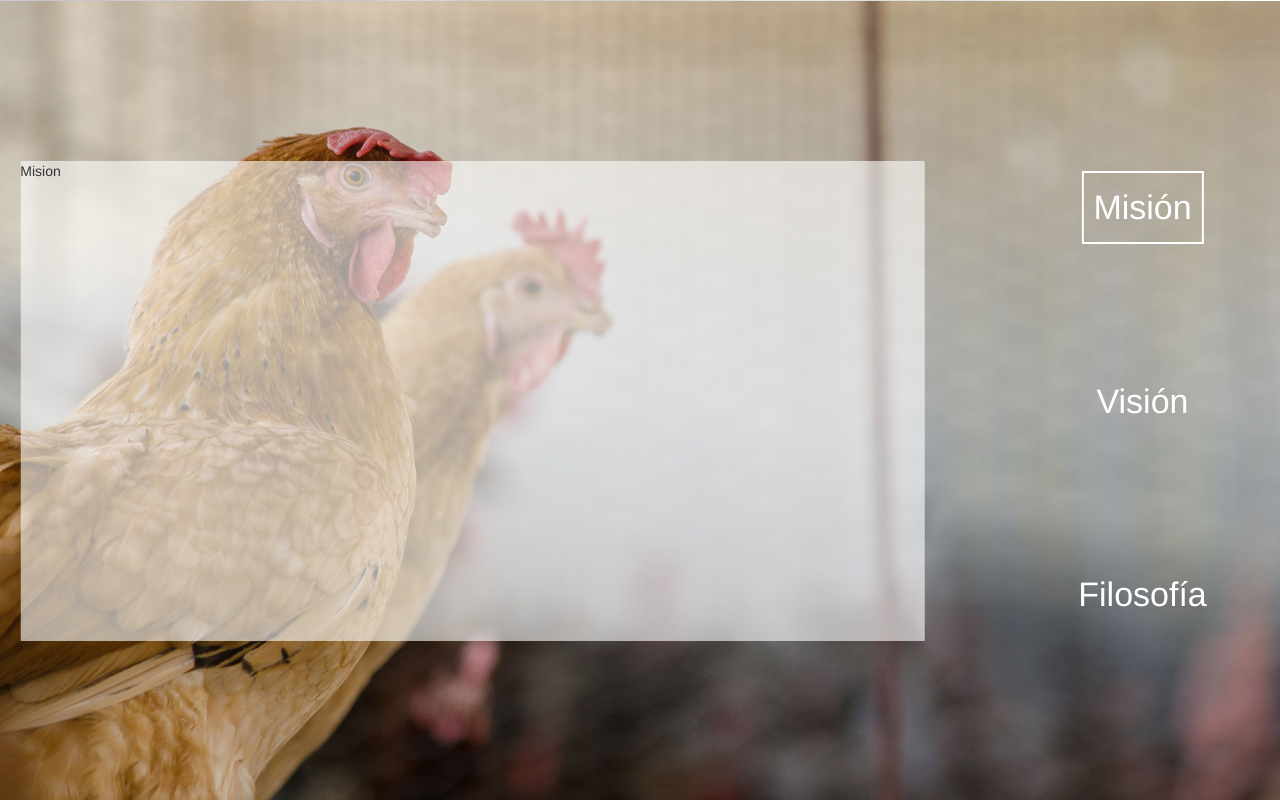
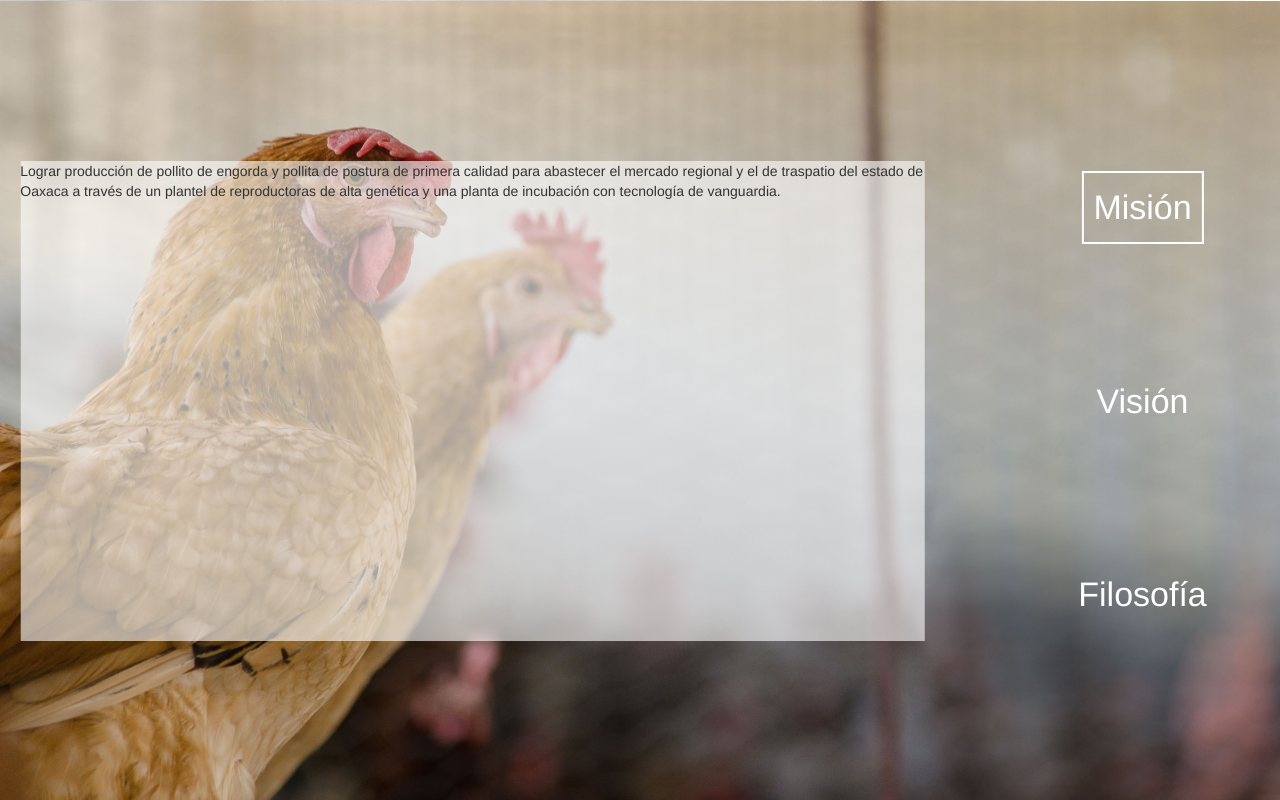
Before and after one commit to gueros/PollitosDeOaxaca, a PHP site: page / in a window 1280 px wide. Shown: the part 2399-3199 px from the top of the page. Run offline with PHP 8.4, Linux system fonts and the light colour scheme.

Commit message:
Se agrego el texto de mision, vision y filosofia.

```diff
--- a/index.php
+++ b/index.php
@@ -113,13 +113,18 @@
                                 <div class="col-sm-9">
                                     <div class="texto-empresa">
                                         <div class="texto-mision">
-                                            <p>Mision</p>
+                                            <p>Lograr producci&oacute;n de pollito de engorda y pollita de postura de primera calidad para abastecer el mercado regional y
+                                                el de traspatio del estado de Oaxaca a trav&eacute;s de un plantel de reproductoras
+                                                de alta gen&eacute;tica y una planta de incubaci&oacute;n con tecnolog&iacute;a de vanguardia.</p>
                                         </div>
                                         <div class="texto-vision">
-                                            <p>Vision</p>
+                                            <p>Ser los lideres del mercado regional y de traspatio del estado de Oaxaca
+                                                abasteciendo de manera estable un 60% de las necesidades del mismo.</p>
                                         </div>
                                         <div class="texto-filosofia">
-                                            <p>Filosofia</p>
+                                            <p>Alcanzar el objetivo y la misi&oacute;n de la empresa a trav&eacute;s de compa&ntilde;erismo, apoyo mutuo y
+                                                compromiso dando al cliente la mejor atenci&oacute;n y asistencia t&eacute;cnica,
+                                                ofreci&eacute;ndole un producto de calidad en el momento adecuado.</p>
                                         </div>
                                     </div>
                                 </div>
```
